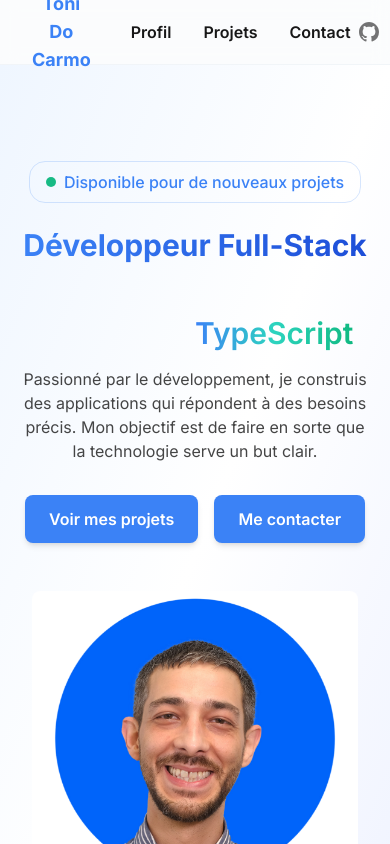
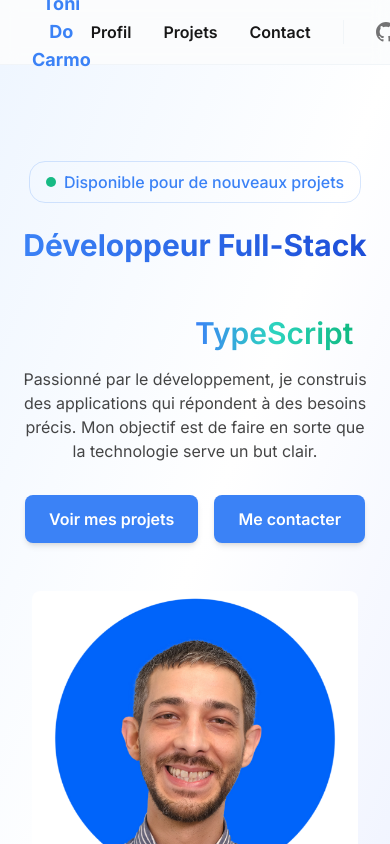
Before and after one commit to tdocarmo/portfolio, a Next.js app: page / in a window 390 px wide. Shown: the top 844 px of the page. Built offline with nearby package versions, Linux system fonts and the light colour scheme.

Commit message:
style: improve Navbar component layout with added comments for clarity, adjust spacing, and enhance accessibility with aria-labels for social links and theme toggle

```diff
--- a/src/components/Navbar.tsx
+++ b/src/components/Navbar.tsx
@@ -26,15 +26,18 @@
   return (
     <nav className="sticky top-0 z-50 w-full border-b border-border/40 bg-background/95 backdrop-blur supports-[backdrop-filter]:bg-background/60">
       <div className="container flex h-16 max-w-screen-2xl items-center">
-        <div className="mr-4 flex">
+        {/* Logo/Nom */}
+        <div className="flex items-center">
           <button
             onClick={() => scrollToSection('hero')}
-            className="mr-6 flex items-center space-x-2"
+            className="flex items-center space-x-2"
           >
             <span className="text-lg font-bold text-primary dark:text-foreground/60">Toni Do Carmo</span>
           </button>
         </div>
-        <div className="flex flex-1 items-center justify-between space-x-2 md:justify-end">
+
+        {/* Navigation Links & Social Icons */}
+        <div className="flex flex-1 items-center justify-end space-x-8">
           <nav className="flex items-center space-x-8">
             <button
               onClick={() => scrollToSection('profil')}
@@ -55,12 +58,18 @@
               Contact
             </button>
           </nav>
+
+          {/* Séparateur vertical */}
+          <div className="h-6 w-px bg-border/40"></div>
+
+          {/* Social Links & Theme Toggle */}
           <div className="flex items-center space-x-4">
             <a
               href="https://github.com/tdocarmo"
               target="_blank"
               rel="noopener noreferrer"
               className="text-foreground/60 hover:text-foreground transition-colors"
+              aria-label="GitHub Profile"
             >
               <BsGithub className="h-5 w-5" />
             </a>
@@ -69,12 +78,14 @@
               target="_blank"
               rel="noopener noreferrer"
               className="text-foreground/60 hover:text-foreground transition-colors"
+              aria-label="LinkedIn Profile"
             >
               <BsLinkedin className="h-5 w-5" />
             </a>
             <button
               onClick={() => setTheme(theme === 'dark' ? 'light' : 'dark')}
               className="inline-flex items-center justify-center rounded-md text-sm font-medium transition-colors hover:bg-accent hover:text-accent-foreground h-9 w-9"
+              aria-label="Toggle theme"
             >
               {theme === 'dark' ? <BsSun className="h-5 w-5" /> : <BsMoon className="h-5 w-5" />}
             </button>
```
